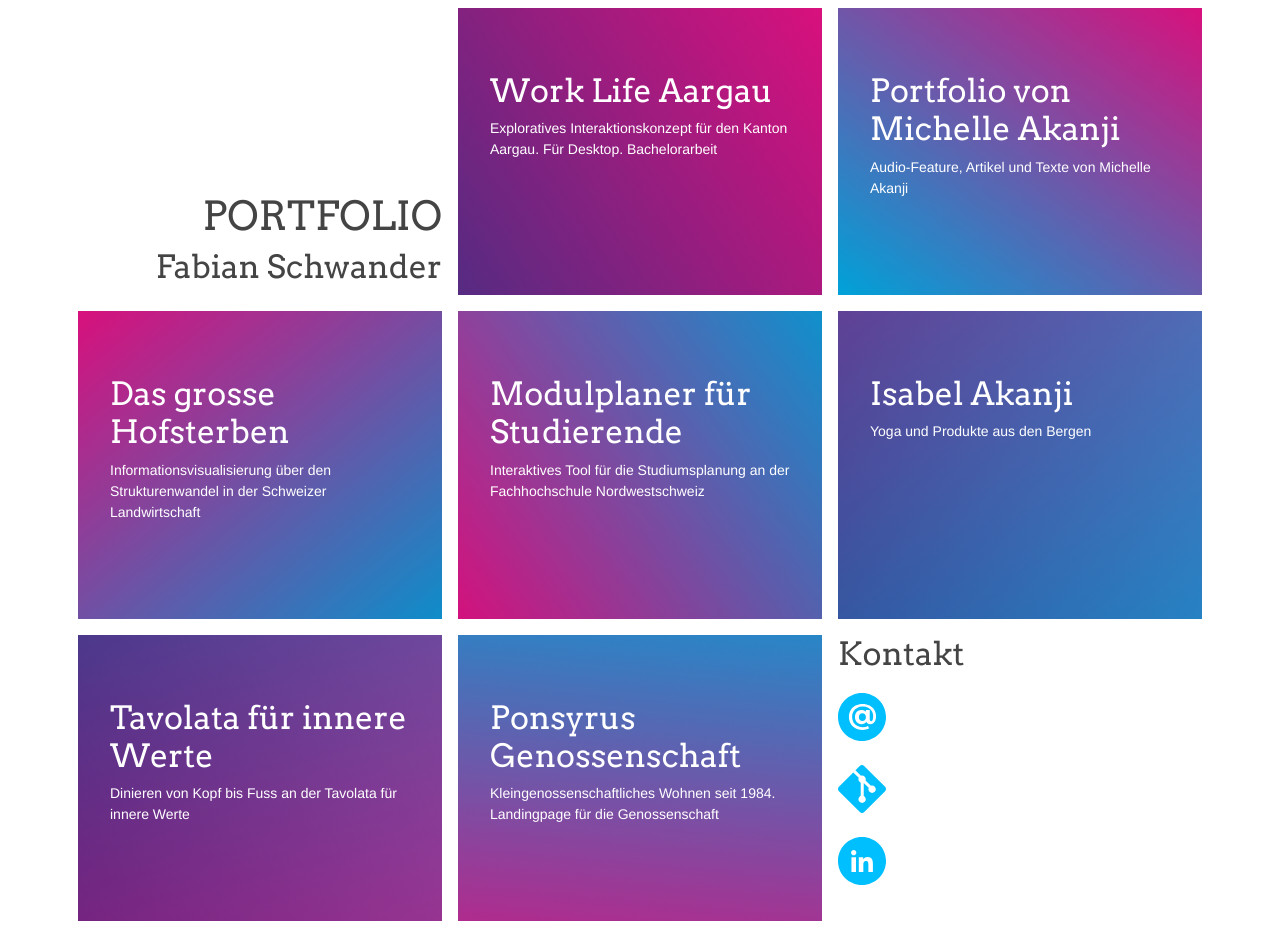
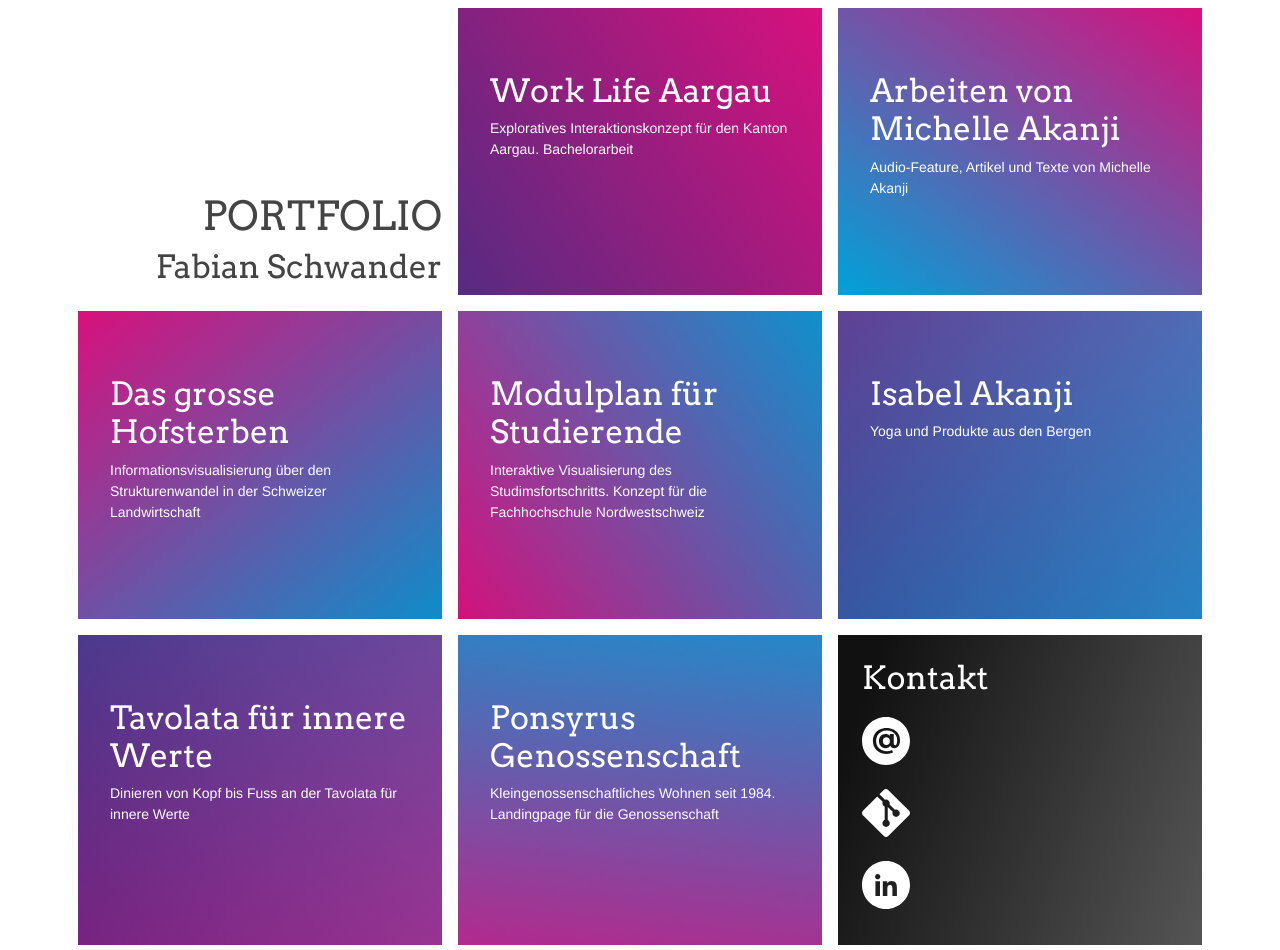
Before and after one commit to fschwander/fabianschwander, a React (Create React App) app: page / in a window 1280 px wide. Shown: the top 950 px of the page. Before the commit the page ends 929 px from the top, so only its background shows below. Built offline with nearby package versions, Linux system fonts and the light colour scheme.

Commit message:
added styling for FooterTile and adjusted text

```diff
--- a/src/components/PortfolioPage.scss
+++ b/src/components/PortfolioPage.scss
@@ -1,3 +1,51 @@
 .PortfolioPage {
+  .HeaderTile {
+    display: flex;
+    flex-direction: column;
+    align-items: flex-end;
+    justify-content: flex-end;
+  }
 
+  .ContactsTile {
+    display: flex;
+    flex-direction: column;
+    background-color: #444444;
+    background-image: linear-gradient(110deg, #111 10%, #555);
+    color: white;
+    padding: 1.5rem;
+
+    .icon {
+      width: 3rem;
+      height: 3rem;
+      margin: .75rem 0;
+      pointer-events: none;
+
+      &:hover {
+        animation: rotate infinite 1s ease-in-out;
+        transition: 2s ease-in-out;
+
+        @keyframes rotate {
+          from {
+            transform: rotate(0deg);
+          }
+          to {
+            transform: rotate(360deg);
+          }
+        }
+      }
+
+      g {
+        border-radius: 50%;
+        pointer-events: all;
+
+        path {
+          fill: white;
+        }
+
+        circle, rect {
+          fill: transparent;
+        }
+      }
+    }
+  }
 }
--- a/src/components/StaticTile.scss
+++ b/src/components/StaticTile.scss
@@ -1,31 +1,3 @@
 .StaticTile {
   height: 100%;
-
-  &.HeaderTile {
-    display: flex;
-    flex-direction: column;
-    align-items: flex-end;
-    justify-content: flex-end;
-  }
-
-  &.ContactsTile {
-    display: flex;
-    flex-direction: column;
-
-    .icon {
-      width: 3rem;
-      height: 3rem;
-      margin: .75rem 0;
-      pointer-events: none;
-
-      g {
-        border-radius: 50%;
-        pointer-events: all;
-
-        path {
-          fill: deepskyblue;
-        }
-      }
-    }
-  }
 }
--- a/src/components/UrlTile.tsx
+++ b/src/components/UrlTile.tsx
@@ -45,8 +45,8 @@ export const UrlTile: React.FC<UrlTileProps> = props => {
 
   return (
     <div className={'UrlTile button'}
-         style={{backgroundImage: gradient1}}
          onClick={() => window.open(data.url, '_blank')}>
+      <div className={'background'} style={{backgroundImage: gradient1}}/>
       <div className={'background gradient-overlay'}
            style={{
              backgroundImage: gradient2,
--- a/src/res/urlItemsData.tsx
+++ b/src/res/urlItemsData.tsx
@@ -7,11 +7,11 @@ interface UrlItemsInterface {
 export const urlItems:Array<UrlItemsInterface> = [
   {
     name: "Work Life Aargau",
-    description: "Exploratives Interaktionskonzept für den Kanton Aargau. Für Desktop. Bachelorarbeit",
+    description: "Exploratives Interaktionskonzept für den Kanton Aargau. Bachelorarbeit",
     url: "http://work-life-aargau.fabianschwander.ch"
   },
   {
-    name: "Portfolio von Michelle Akanji",
+    name: "Arbeiten von Michelle Akanji",
     description: "Audio-Feature, Artikel und Texte von Michelle Akanji",
     url: "http://michelleakanji.ch"
   },
@@ -21,8 +21,8 @@ export const urlItems:Array<UrlItemsInterface> = [
     url: "http://hofsterben.fabianschwander.ch"
   },
   {
-    name: "Modulplaner für Studierende",
-    description: "Interaktives Tool für die Studiumsplanung an der Fachhochschule Nordwestschweiz",
+    name: "Modulplan für Studierende",
+    description: "Interaktive Visualisierung des Studimsfortschritts. Konzept für die Fachhochschule Nordwestschweiz",
     url: "https://web0.fhnw.ch/modulvisualisierung/"
   },
   {
```
